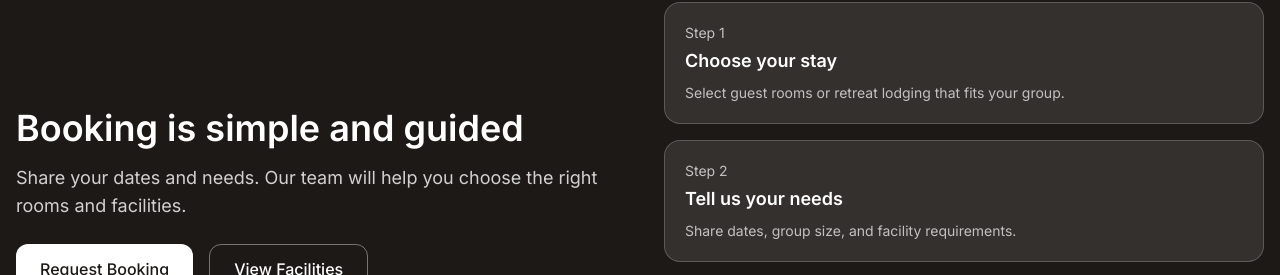
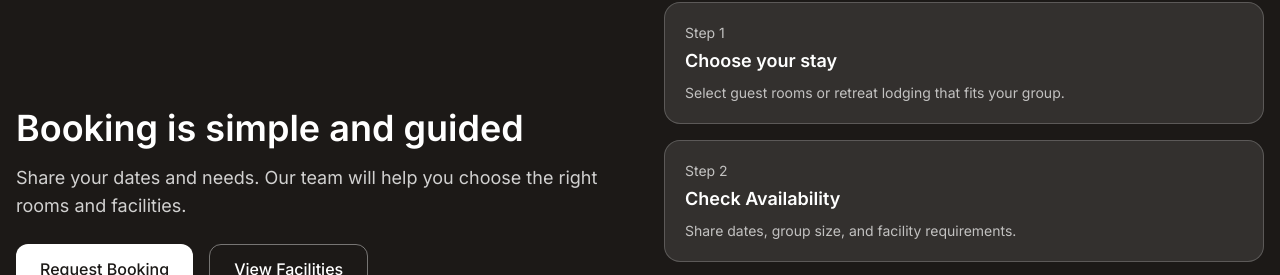
Before and after one commit to Moyowalker/foursquare-ajebo-website-V2, a Next.js app: page / in a window 1280 px wide. Shown: the part 5174-5449 px from the top of the page. Built offline with nearby package versions, Linux system fonts and the light colour scheme; no server answers.

Commit message:
Update step title from 'Tell us your needs' to 'Check Availability' for improved clarity

```diff
--- a/src/app/page.tsx
+++ b/src/app/page.tsx
@@ -740,7 +740,7 @@ export default function HomePage() {
                 },
                 {
                   step: '2',
-                  title: 'Tell us your needs',
+                  title: 'Check Availability',
                   description: 'Share dates, group size, and facility requirements.',
                 },
                 {
```
